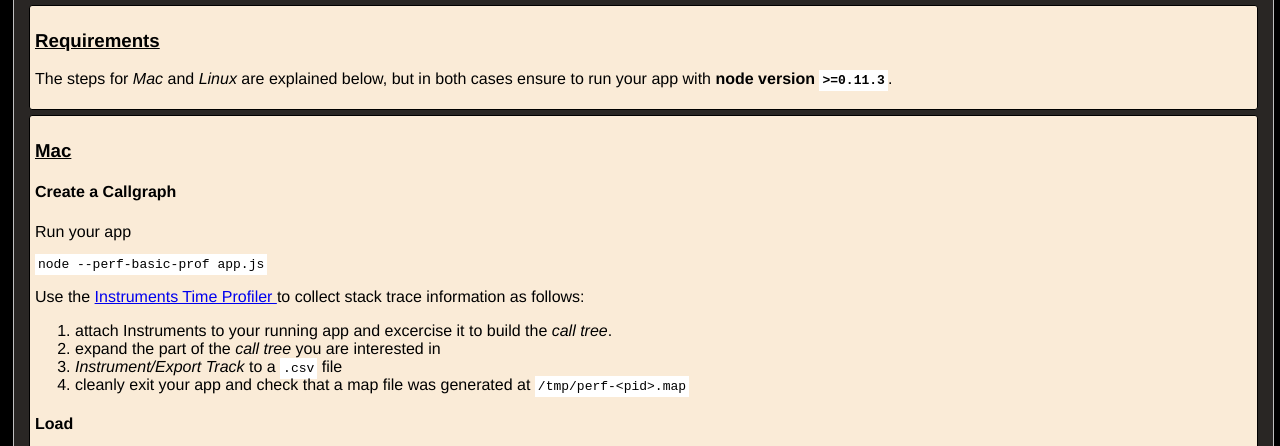
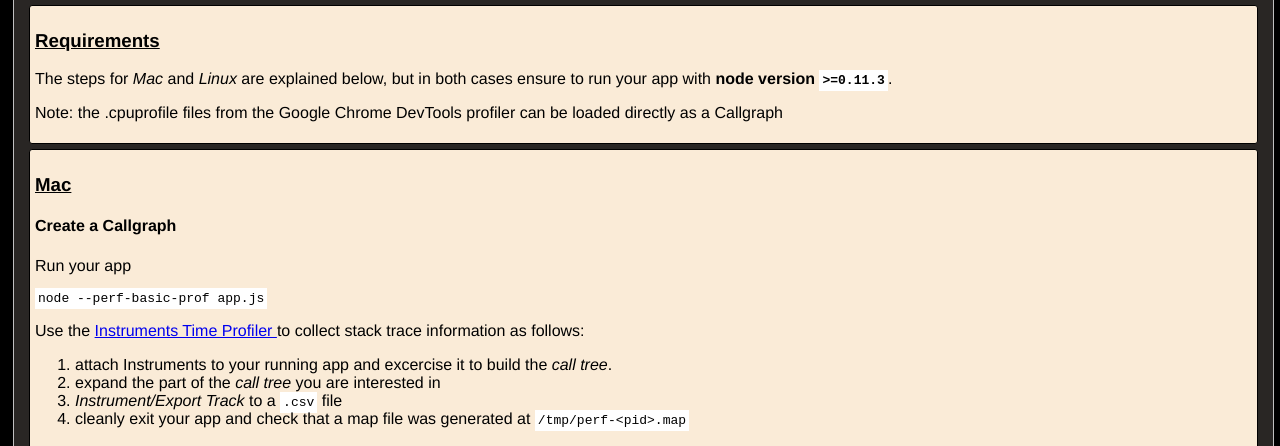
Before and after one commit to thlorenz/flamegraph, a website: page web/index.html in a window 1280 px wide. Shown: the part 322-768 px from the top of the page. Drawn offline with Linux system fonts and the light colour scheme.

Commit message:
Add note about loading cpuprofile from Chrome

```diff
--- a/web/index.html
+++ b/web/index.html
@@ -29,6 +29,7 @@
       <div class="instructions-sheet">
         <h3>Requirements</h3>
         <p>The steps for <i>Mac</i> and <i>Linux</i> are explained below, but in both cases ensure to run your app with <b>node version <code>&gt;=0.11.3</code></b>.</p>
+        <p>Note: the .cpuprofile files from the Google Chrome DevTools profiler can be loaded directly as a Callgraph</p>
       </div>
 
       <div class="instructions-sheet">
```
